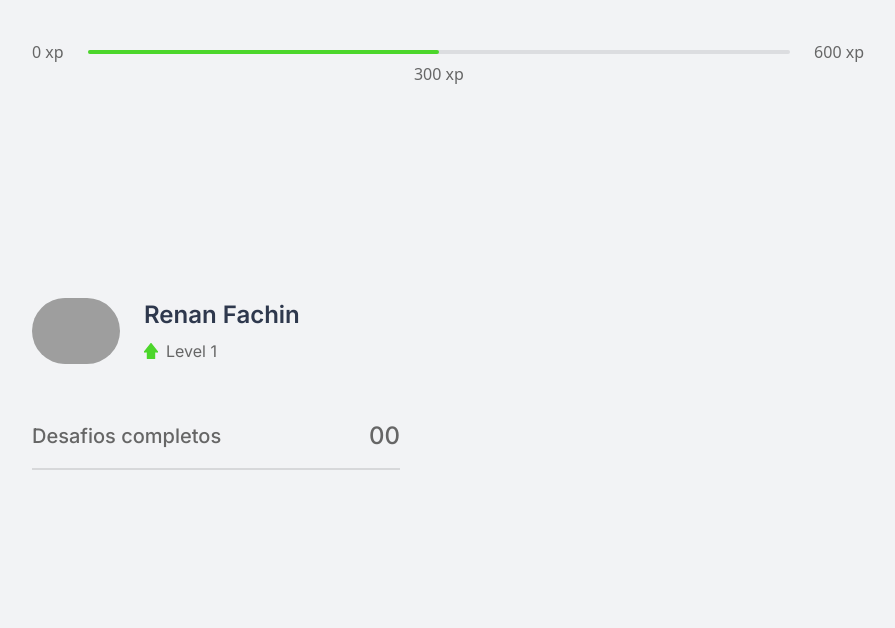
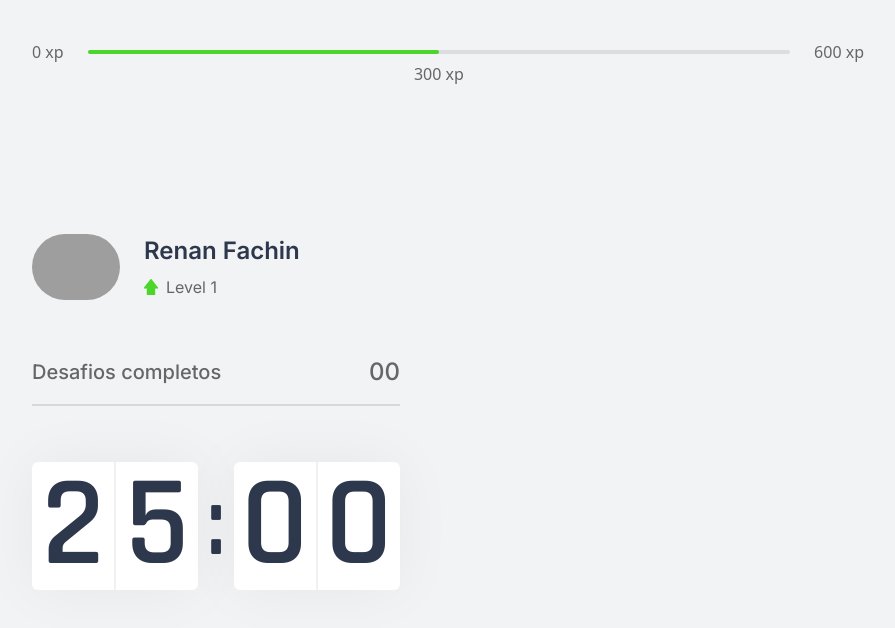
Before and after one commit to RenanFachin/RS_NLW_MoveIT, a Next.js app: page / in a window 1280 px wide. Shown: the top 628 px of the page, without its empty margins (192-1087 px from the left). Built offline with nearby package versions, Linux system fonts and the light colour scheme; grey boxes are pictures that could not be loaded.

Commit message:
create countDown component, title page and favicon

```diff
--- /dev/null
+++ b/src/components/CountDown.tsx
@@ -0,0 +1,21 @@
+export function CountDown() {
+    return (
+        <div className="flex items-center font-Rajdhani font-semibold text-text-title">
+            <div
+                className="flex-1 flex items-center justify-evenly bg-white shadow-custom rounded-md text-9xl text-center"
+            >
+                <span className="flex-1 border-r border-r-[#f0f1f3]">2</span>
+                <span className="flex-1 border-l border-l-[#f0f1f3]">5</span>
+            </div>
+
+            <span className="text-8xl mx-2">:</span>
+
+            <div
+                className="flex-1 flex items-center justify-evenly bg-white shadow-custom rounded-md text-9xl text-center"
+            >
+                <span className="flex-1 border-r border-r-[#f0f1f3]">0</span>
+                <span className="flex-1 border-l border-l-[#f0f1f3]">0</span>
+            </div>
+        </div>
+    )
+}
--- a/src/pages/_document.tsx
+++ b/src/pages/_document.tsx
@@ -3,7 +3,9 @@ import { Html, Head, Main, NextScript } from 'next/document'
 export default function Document() {
   return (
     <Html lang="en">
-      <Head />
+      <Head>
+        <link rel="shortcut icon" href="favicon.png" type="image/png" />
+      </Head>
       <body>
         <Main />
         <NextScript />
--- a/src/pages/index.tsx
+++ b/src/pages/index.tsx
@@ -1,10 +1,19 @@
 import { CompletedChallenges } from "@/components/CompletedChallenges";
+import { CountDown } from "@/components/CountDown";
 import { ExperienceBar } from "@/components/ExperienceBar";
 import { Profile } from "@/components/Profile";
+
+import Head from "next/head";
 
 export default function Home() {
   return (
     <div className="h-screen max-w-4xl mx-auto py-10 px-8 flex flex-col">
+      <Head>
+        <title>Início | Move.it</title>
+      </Head>
+
+
+
       <ExperienceBar />
 
       <section className="flex-1 grid grid-cols-2 gap-24 content-center">
@@ -12,6 +21,8 @@ export default function Home() {
           <Profile />
 
           <CompletedChallenges />
+
+          <CountDown />
         </div>
 
         <div></div>
--- a/tailwind.config.js
+++ b/tailwind.config.js
@@ -10,6 +10,9 @@ module.exports = {
       fontFamily: {
         Inter: ['var(--font-inter)', ...fontFamily.sans],
         Rajdhani: ['var(--font-rajdhani)', ...fontFamily.sans]
+      },
+      boxShadow: {
+        'custom': '0 0 60px rgba(0, 0, 0, 0.05)',
       }
     },
     colors: {
```
